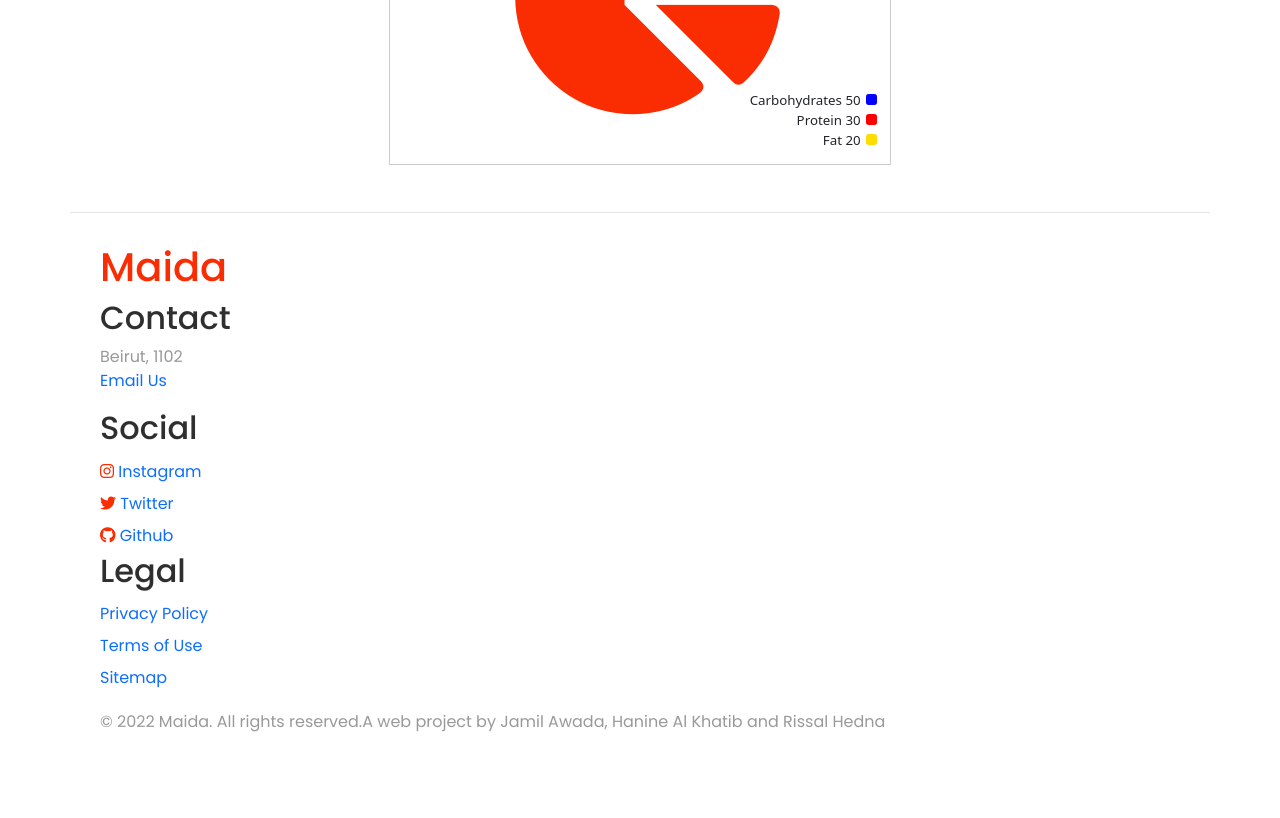
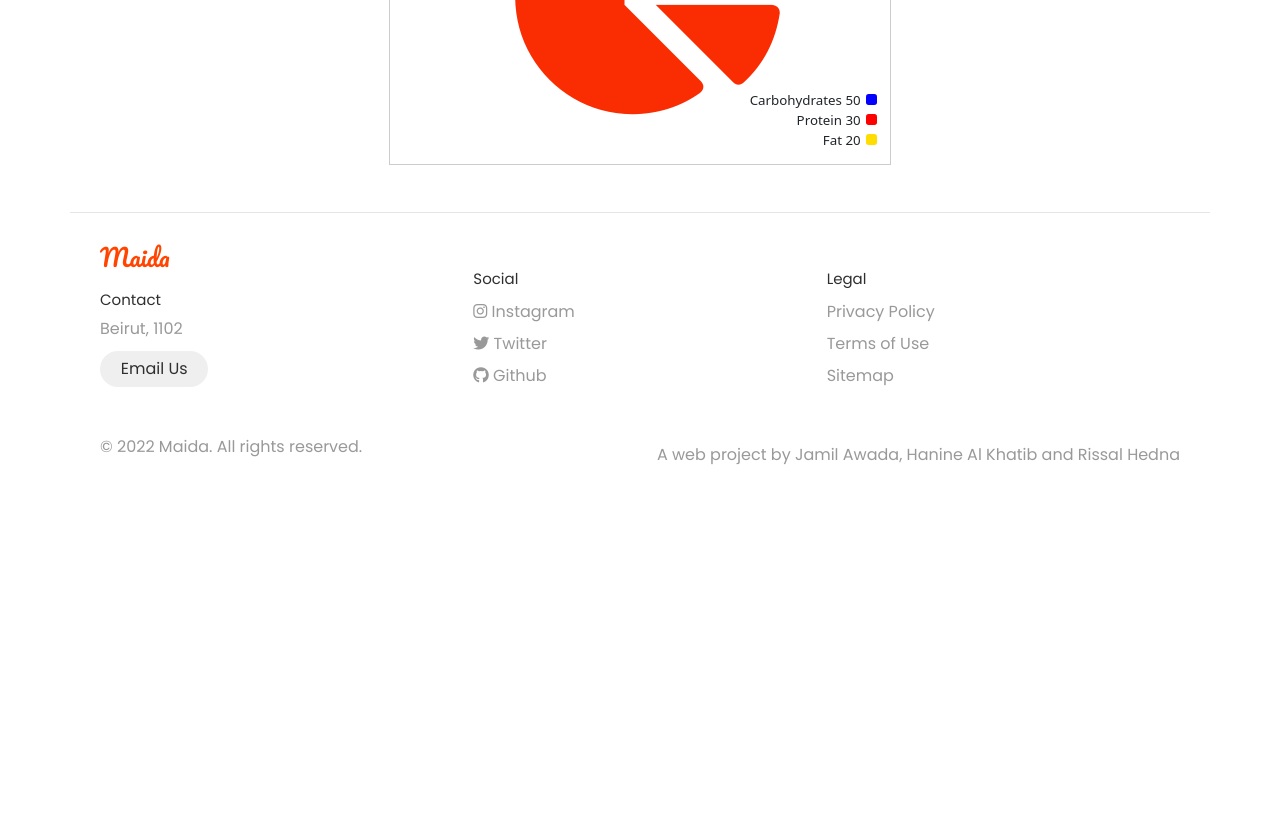
Before and after one commit to JamilAwada/Maida, a PHP site: page /order.html in a window 1280 px wide. Shown: the part 1422-2240 px from the top of the page. After the commit the page ends 1887 px from the top, so only its background shows below. Run offline with PHP 8.4, Linux system fonts and the light colour scheme.

Commit message:
fixed footer and nav clashing, again

```diff
--- a/footer.css
+++ b/footer.css
@@ -96,7 +96,7 @@
     margin-right: 1.25em;
   }
 
-  .nav-ul a {
+  .nav-ul a, .nav-ul i {
     color: #999;
   }
 
--- a/order.html
+++ b/order.html
@@ -142,28 +142,28 @@
       </figure>
     </div>
 
-    <!-- Footer -->
+    <!-- Footer Start -->
 
-    <br>
+    <br />
 
-    <footer class="footer">
-      <div class="footer__addr">
-        <h1 class="footer__logo">Maida</h1>
+    <footer class="footer w-100 position-relative">
+      <div class="footer-addr">
+        <h1 class="footer-logo">Maida</h1>
 
         <h2>Contact</h2>
 
         <address>
-          Beirut, 1102<br>
+          Beirut, 1102<br />
 
-          <a class="footer__btn" href="mailto:example@gmail.com">Email Us</a>
+          <a class="footer-btn" href="mailto:example@gmail.com">Email Us</a>
         </address>
       </div>
 
-      <ul class="footer__nav">
-        <li class="nav__item">
-          <h2 class="nav__title">Social</h2>
+      <ul class="footer-nav">
+        <li class="nav-item">
+          <h2 class="nav-title">Social</h2>
 
-          <ul class="nav__ul">
+          <ul class="nav-ul">
             <li>
               <a href="#"><i class="fa-brands fa-instagram"></i> Instagram</a>
             </li>
@@ -178,10 +178,10 @@
           </ul>
         </li>
 
-        <li class="nav__item">
-          <h2 class="nav__title">Legal</h2>
+        <li class="nav-item">
+          <h2 class="nav-title">Legal</h2>
 
-          <ul class="nav__ul">
+          <ul class="nav-ul">
             <li>
               <a href="#">Privacy Policy</a>
             </li>
@@ -199,12 +199,16 @@
       <div class="legal">
         <p>&copy; 2022 Maida. All rights reserved.</p>
 
-        <div class="legal__links">
-          <span>A web project by Jamil Awada, Hanine Al Khatib and Rissal Hedna</span>
+        <div class="legal-links">
+          <span
+            >A web project by Jamil Awada, Hanine Al Khatib and Rissal
+            Hedna</span
+          >
         </div>
       </div>
     </footer>
 
+    <!-- Footer End -->
 
     <script src="https://cdn.jsdelivr.net/npm/@popperjs/core@2.11.6/dist/umd/popper.min.js" integrity="sha384-oBqDVmMz9ATKxIep9tiCxS/Z9fNfEXiDAYTujMAeBAsjFuCZSmKbSSUnQlmh/jp3" crossorigin="anonymous"></script>
     <script src="https://cdn.jsdelivr.net/npm/bootstrap@5.2.2/dist/js/bootstrap.min.js" integrity="sha384-IDwe1+LCz02ROU9k972gdyvl+AESN10+x7tBKgc9I5HFtuNz0wWnPclzo6p9vxnk" crossorigin="anonymous"></script>
@@ -213,6 +217,5 @@
       integrity="sha384-OERcA2EqjJCMA+/3y+gxIOqMEjwtxJY7qPCqsdltbNJuaOe923+mo//f6V8Qbsw3"
       crossorigin="anonymous"
     ></script>
-
 </body>
 </html>
```
